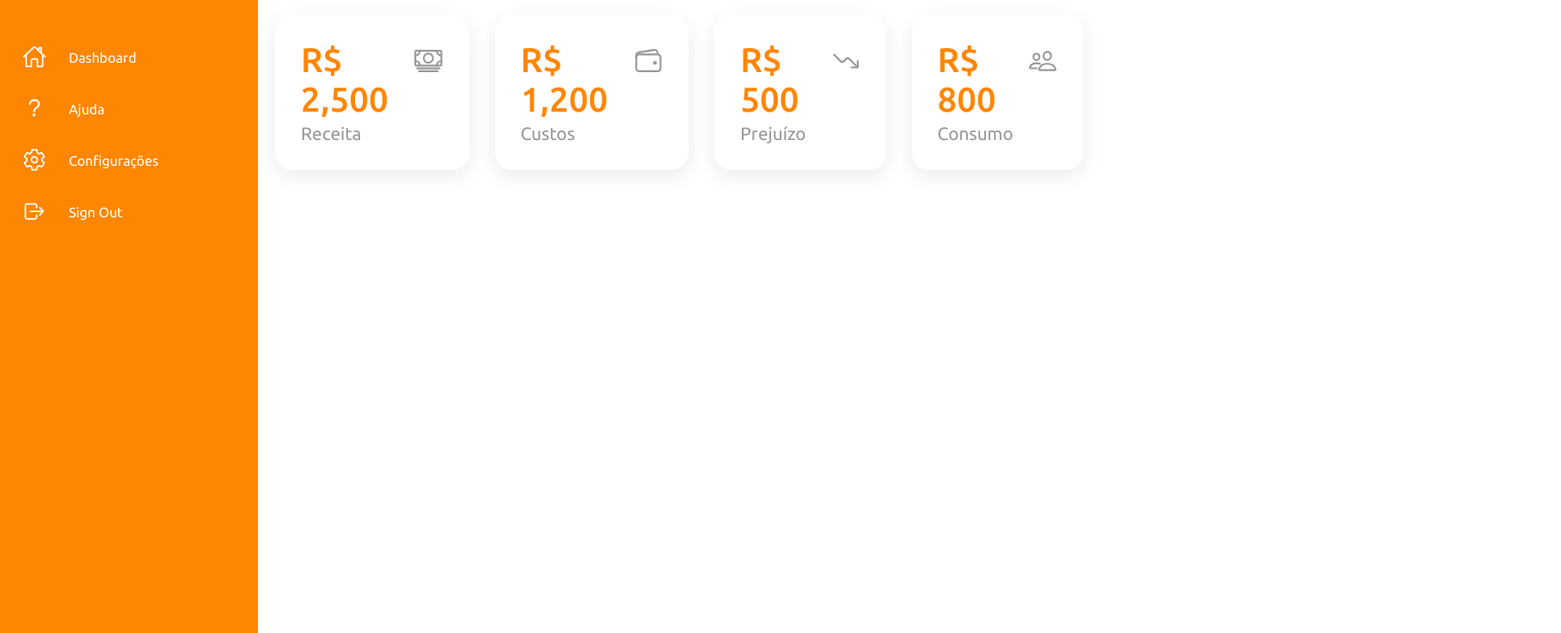
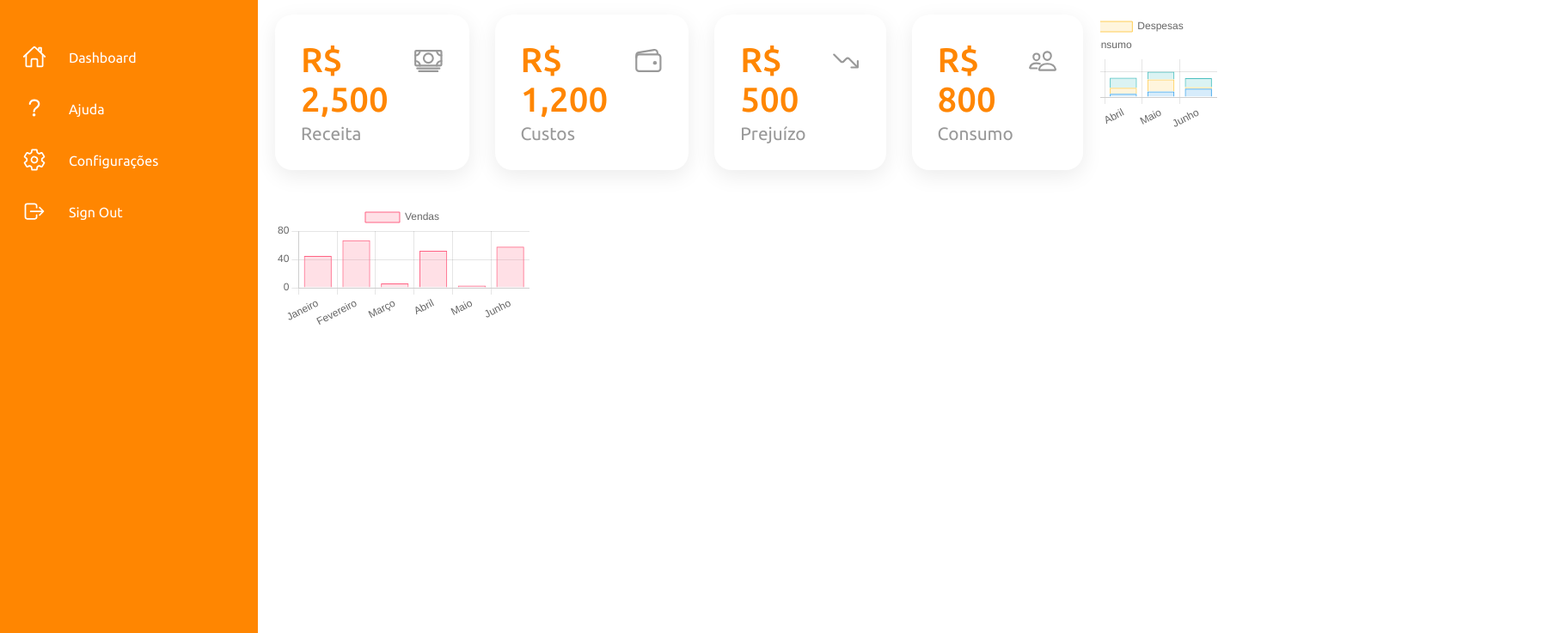
Before and after one commit to djxlma/wastezero_dashboard, a plain HTML site: page index.html in a window 1280 px wide. Shown: the part 63-800 px from the top of the page at 86% size, 1816 px wide, since content can reach past the window. Drawn offline with nearby package versions, Linux system fonts and the light colour scheme.

Commit message:
graficos

```diff
--- a/assets/css/style.css
+++ b/assets/css/style.css
@@ -219,3 +219,30 @@ body {
   .cardBox .card:hover .iconeBox {
     color: var(--branco);
 }
+
+.grafico {
+    width: 70%;
+    padding: 200px;
+    margin-left: 120px;
+}
+
+#line-chart {
+    width: 100%;
+    height: 400px;
+    margin-top: 100px;
+    margin-right: 200px;
+}
+
+.grafico2 {
+    width: 70%;
+    padding: 200px;
+    margin-left: 920px;
+    margin-top: -870px;
+}
+
+#line-chart-2 {
+    width: 100%;
+    height: 400px;
+    margin-top: 100px;
+    margin-right: 200px;
+}
--- /dev/null
+++ b/assets/js/graficos.js
@@ -0,0 +1,80 @@
+function generateRandomData() {
+    const data = [];
+    for (let i = 0; i < 6; i++) {
+      data.push(Math.floor(Math.random() * 100)); // gerar um número aleatório entre 0 e 100
+    }
+    return data;
+  }
+
+const ctx = document.getElementById('line-chart').getContext('2d');
+const ctx2 = document.getElementById('line-chart-2').getContext('2d');
+
+const chart = new Chart(ctx, {
+  type: 'bar',
+  data: {
+    labels: ['Janeiro', 'Fevereiro', 'Março', 'Abril', 'Maio', 'Junho'],
+    datasets: [{
+      label: 'Vendas',
+      data: generateRandomData(),
+      backgroundColor: 'rgba(255, 99, 132, 0.2)',
+      borderColor: 'rgba(255, 99, 132, 1)',
+      borderWidth: 1
+    }]
+  },
+  options: {
+    title: {
+      display: true,
+      text: 'Vendas por mês'
+    },
+    scales: {
+      y: {
+        beginAtZero: true
+      }
+    }
+  }
+});
+
+const chart2 = new Chart(ctx2, {
+  type: 'bar',
+  data: {
+    labels: ['Janeiro', 'Fevereiro', 'Março', 'Abril', 'Maio', 'Junho'],
+    datasets: [{
+      label: 'Lucro Bruto',
+      data: generateRandomData(),
+      backgroundColor: 'rgba(54, 162, 235, 0.2)',
+      borderColor: 'rgba(54, 162, 235, 1)',
+      borderWidth: 1,
+      stack: 'lucro'
+    }, {
+      label: 'Despesas',
+      data: generateRandomData(),
+      backgroundColor: 'rgba(255, 206, 86, 0.2)',
+      borderColor: 'rgba(255, 206, 86, 1)',
+      borderWidth: 1,
+      stack: 'lucro'
+    }, {
+      label: 'Consumo',
+      data: generateRandomData(),
+      backgroundColor: 'rgba(75, 192, 192, 0.2)',
+      borderColor: 'rgba(75, 192, 192, 1)',
+      borderWidth: 1,
+      stack: 'lucro'
+    }]
+  },
+  options: {
+    title: {
+      display: true,
+      text: 'Lucro por mês'
+    },
+    scales: {
+      y: {
+        beginAtZero: true
+      }
+    }
+  }
+});
+
+setInterval(() => {
+    chart.data.datasets[0].data = generateRandomData();
+    chart.update();
+  }, 9000);
--- a/index.html
+++ b/index.html
@@ -87,8 +87,17 @@
         </div>
 
     </main>
+    <div class="grafico">
+        <canvas id="line-chart"></canvas>
+    </div>
+
+    <div class="grafico2">
+        <canvas id="line-chart-2"></canvas>
+    </div>
 </body>
 <script type="module" src="https://unpkg.com/ionicons@7.1.0/dist/ionicons/ionicons.esm.js"></script>
 <script nomodule src="https://unpkg.com/ionicons@7.1.0/dist/ionicons/ionicons.js"></script>
 <script src="./assets/js/main.js"></script>
+<script src="https://cdn.jsdelivr.net/npm/chart.js"></script>
+<script src="./assets/js/graficos.js"></script>
 </html>
```
